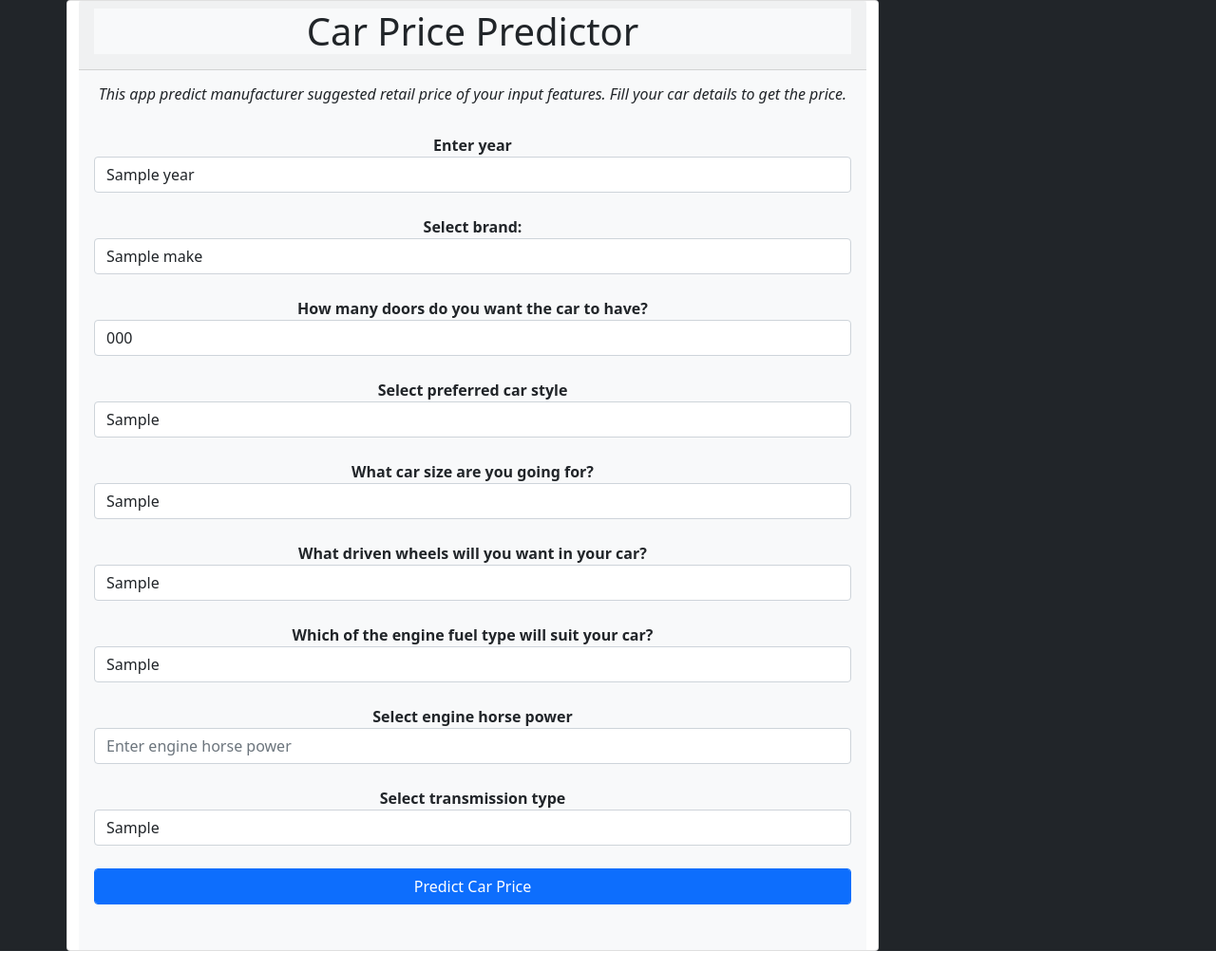
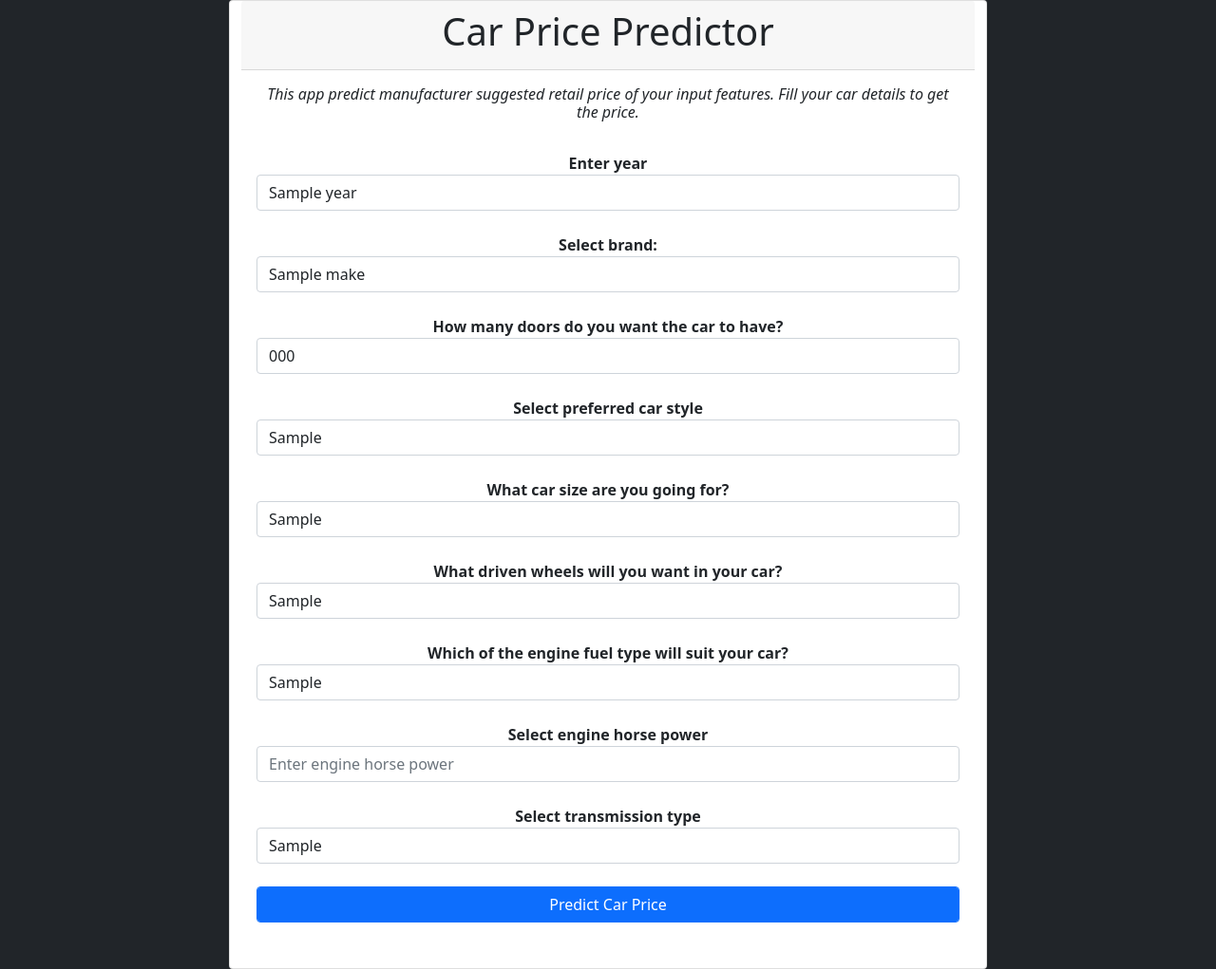
Before and after one commit to toludoyin/car-price-prediction, a Flask app: template template/index.html in a window 1280 px wide. Shown: the whole page at 95% size. Run offline with Flask 2, Linux system fonts and the light colour scheme; the template is opened without the code that fills it: most values are stand-ins (such as "Sample title", 1, 10 or a date in 2020); parts of the project's set-up code (start-up, migrations or seed data) failed here and were passed over; some libraries are stand-ins or nearby versions.

Commit message:
resize web-app

```diff
--- a/template/index.html
+++ b/template/index.html
@@ -17,15 +17,9 @@
 
     <div class="container">
         <div class="row">
-            <div class="card mt-50" style="width: 75%; height: 100%">
-                <div class="bg-light">
-
-                    <div class="card-header">
-                        <div class="bg-light">
-                            <div class="col-12" style="text-align: center">
+            <div class="card mt-50" style="width: 70%; height: 100%; left:15%">
+                <div class="card-header" style="text-align: center">
                         <h1>Car Price Predictor</h1>
-                            </div>
-                        </div>
                 </div>
 
                 <div class="card-body">
@@ -117,11 +111,9 @@
                         </div>
                     </form>
                     <br>
-
                     <div class="row">
                         <div class="col-12" style="text-align: center">
                             <h4><span id="prediction"></span></h4>
-                            </div>
                         </div>
                     </div>
                 </div>
```
Lines whose indentation alone changed are shown as unchanged.
